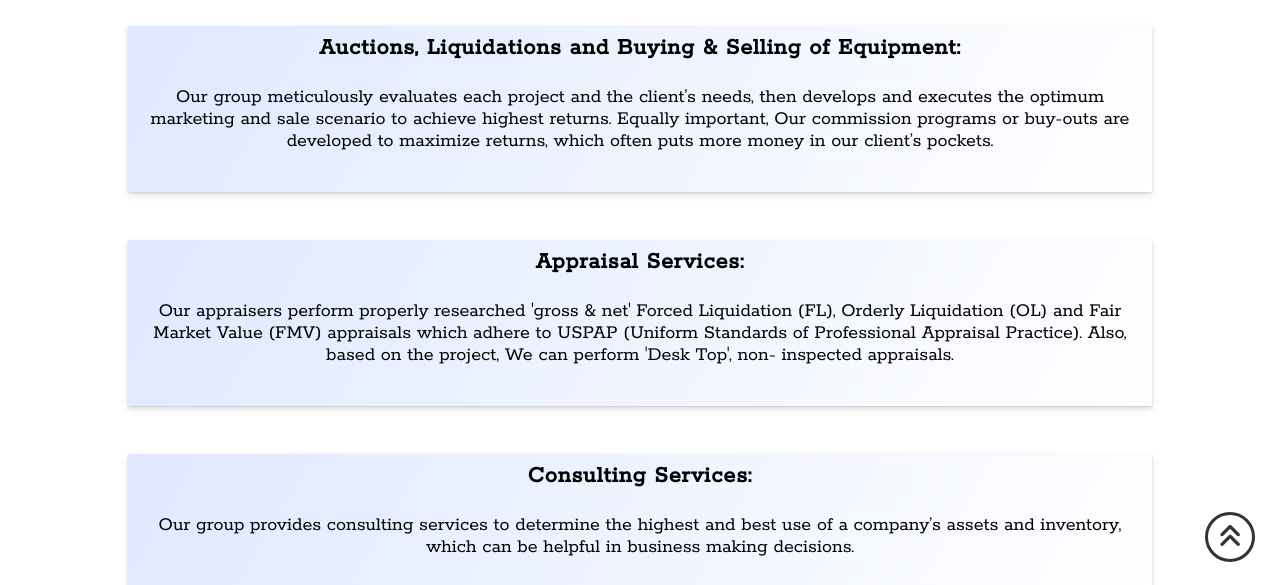
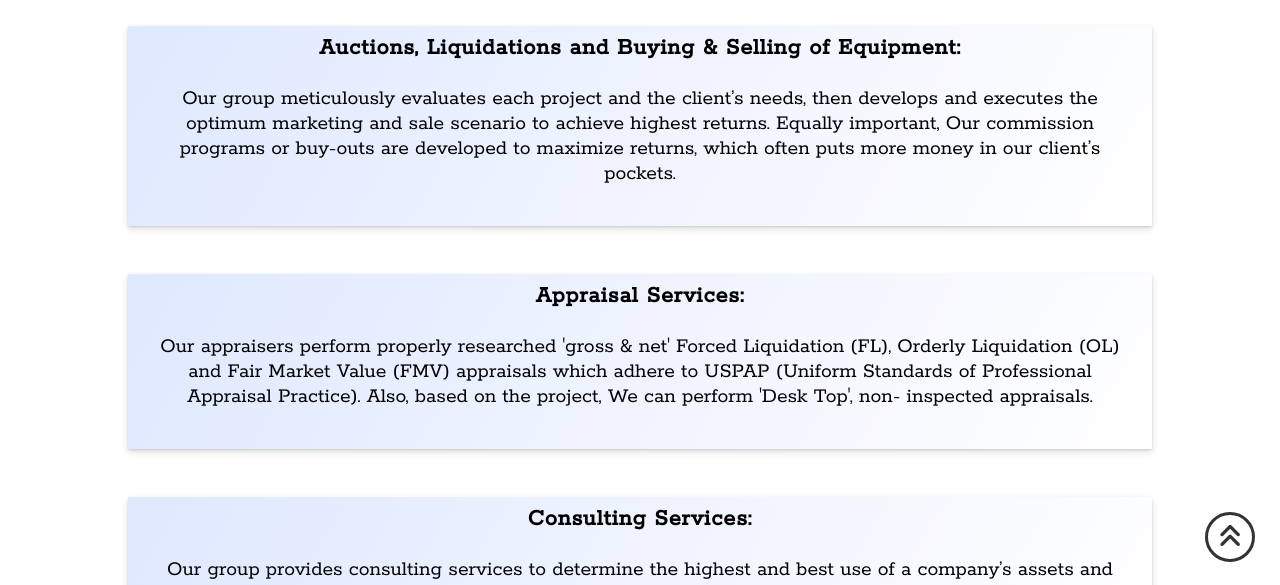
Before and after one commit to Matthew-Clendenning/gerrardgroupinc, an Astro site: page /services in a window 1280 px wide. Shown: the part 213-798 px from the top of the page. Built offline with nearby package versions, Linux system fonts and the light colour scheme; Astro itself is replaced by a stand-in of ours.

Commit message:
index commit

```diff
--- a/src/pages/services.astro
+++ b/src/pages/services.astro
@@ -89,7 +89,7 @@ import '../styles/Card.css';
 
     .card-body {
         display: grid;
-        font-size: clamp(.5rem, 2.5vh, 3rem);
+        font-size: clamp(.5rem, 2.7vh, 3rem);
         margin: 1rem 0;
         gap: .5rem;
     }
```
